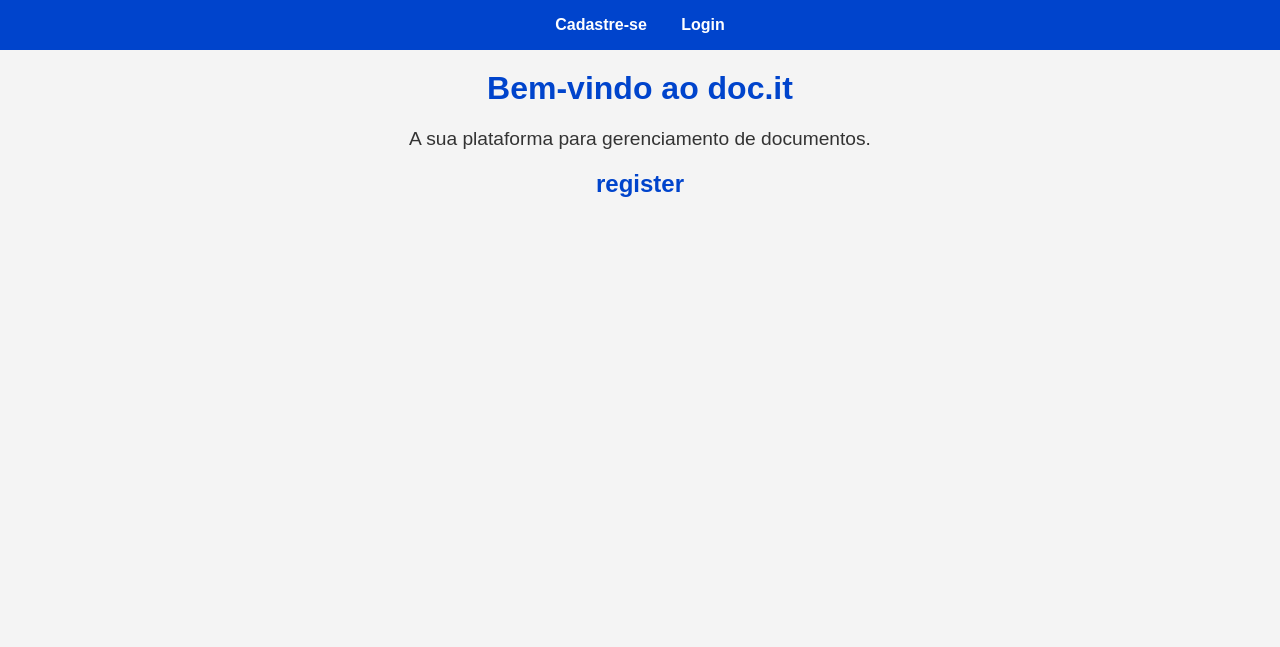
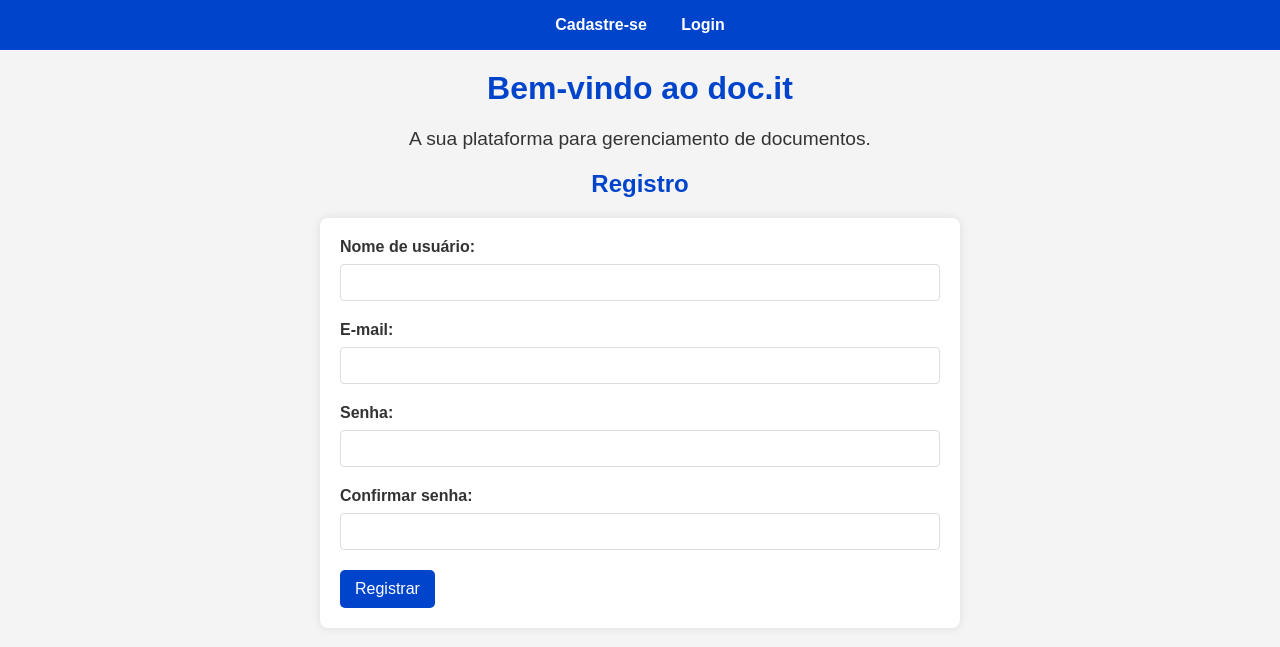
Before and after one commit to mateusfln/ad1-pgr-backend, a Django app: page /home/register in a window 1280 px wide. Shown: the top 647 px of the page. Run offline with Django 5.2, Linux system fonts and the light colour scheme.

Commit message:
Adicona Template de register, alterações na view para adequação

```diff
--- a/doc_it/home/templates/register.html
+++ b/doc_it/home/templates/register.html
@@ -1,9 +1,41 @@
 {% extends "base.html" %}
 
-{% block title %}Página Inicial | doc.it{% endblock %}
+{% block title %}Registro | doc.it{% endblock %}
 
 {% block content %}
-    <section>
-        <h2>register</h2>
-    </section>
+<section>
+    <h2>Registro</h2>
+    <form method="post">
+        {% csrf_token %}
+
+        <div>
+            <label for="username">Nome de usuário:</label>
+            <input type="text" name="username" id="username" required>
+        </div>
+
+        <div>
+            <label for="email">E-mail:</label>
+            <input type="email" name="email" id="email" required>
+        </div>
+
+        <div>
+            <label for="password1">Senha:</label>
+            <input type="password" name="password1" id="password1" required>
+        </div>
+
+        <div>
+            <label for="password2">Confirmar senha:</label>
+            <input type="password" name="password2" id="password2" required>
+        </div>
+
+        <button type="submit">Registrar</button>
+    </form>
+</section>
+{% if messages %}
+    <ul class="messages">
+        {% for message in messages %}
+            <li class="{{ message.tags }}">{{ message }}</li>
+        {% endfor %}
+    </ul>
+{% endif %}
 {% endblock %}
--- a/doc_it/home/views.py
+++ b/doc_it/home/views.py
@@ -1,4 +1,6 @@
-from django.shortcuts import render
+from django.shortcuts import render, redirect
+from django.contrib.auth.models import User
+from django.contrib import messages
 
 # Create your views here.
 
@@ -6,6 +8,23 @@ def home(request):
     return render(request, 'home.html')
 
 def register(request):
+    if request.method == 'POST':
+        username = request.POST.get('username')
+        email = request.POST.get('email')
+        password1 = request.POST.get('password1')
+        password2 = request.POST.get('password2')
+
+        if password1 != password2:
+            messages.error(request, 'As senhas não coincidem.')
+        elif User.objects.filter(username=username).exists():
+            messages.error(request, 'Este nome de usuário já está em uso.')
+        elif User.objects.filter(email=email).exists():
+            messages.error(request, 'Este e-mail já está em uso.')
+        else:
+            User.objects.create_user(username=username, email=email, password=password1)
+            messages.success(request, 'Conta criada com sucesso!')
+            return redirect('login')
+
     return render(request, 'register.html')
 
 def login(request):
```
